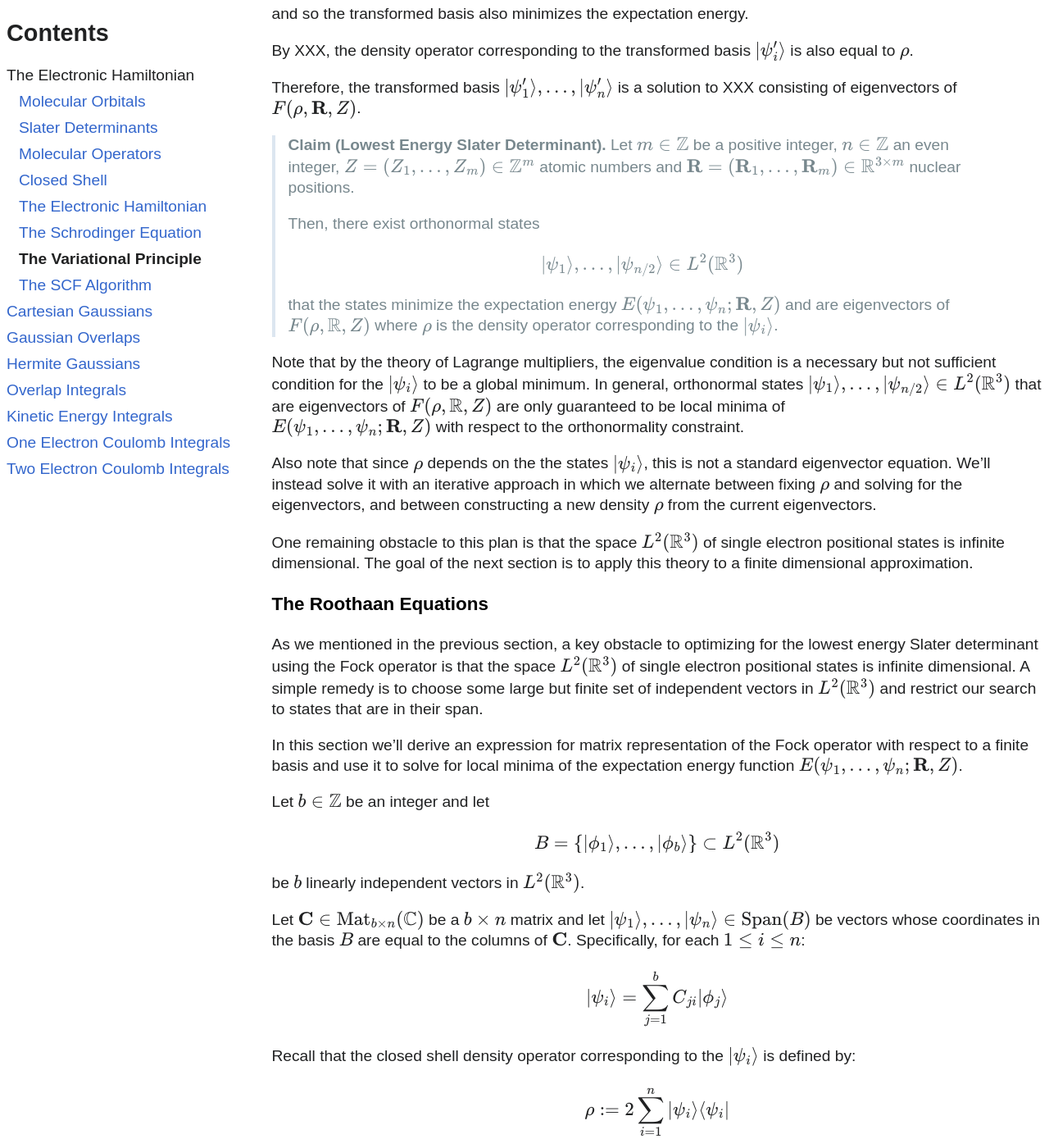
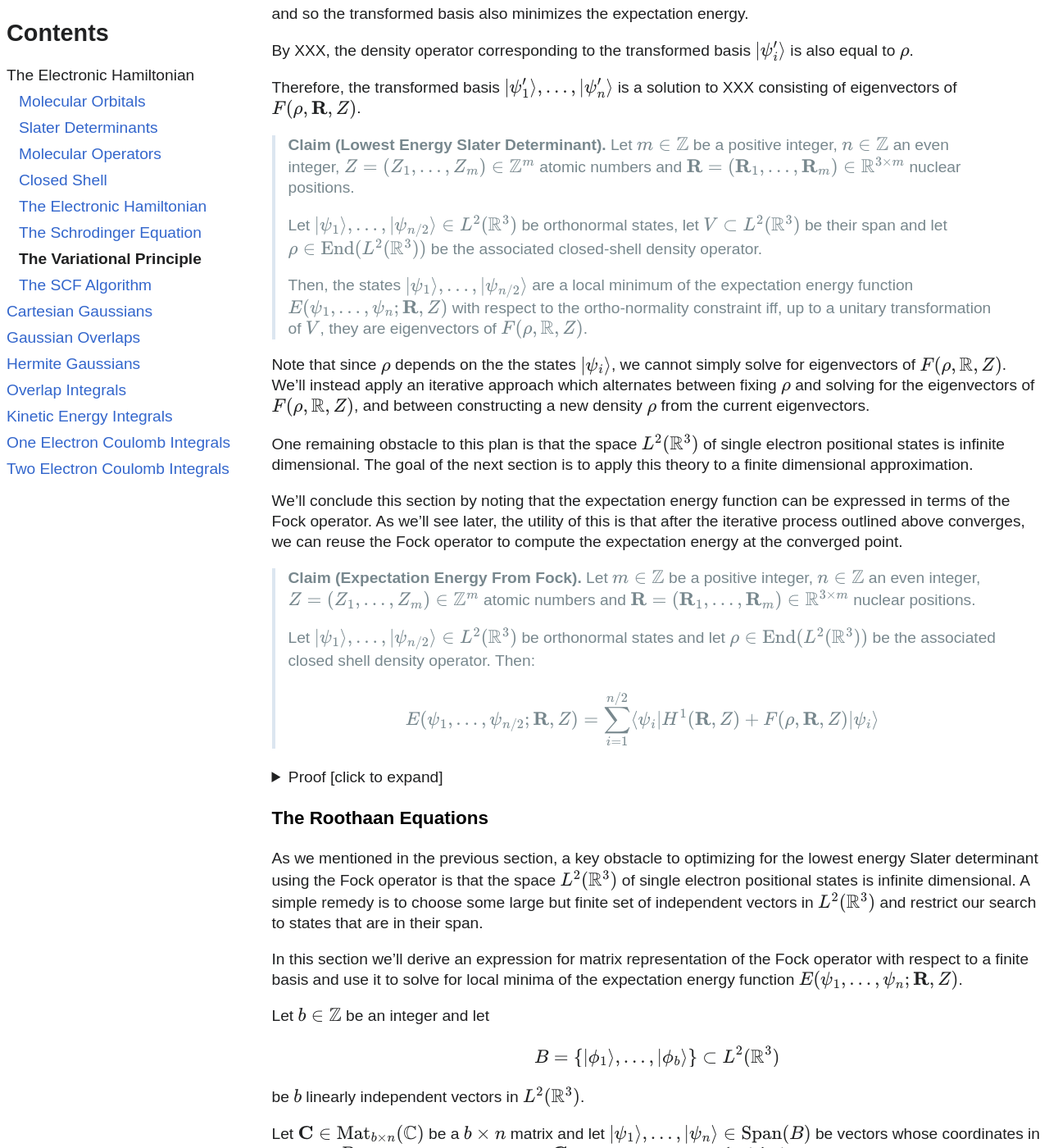
Before and after one commit to lowdanie/lowdanie.github.io, a Jekyll site: the page built from _posts/2025-07-26-electron-integrals.md, in a window 1280 px wide and 1400 px high, scrolled down 21531 px. Shown: the whole window at 82% size. Built offline with Jekyll 4.4.1, drawn with Linux system fonts in a browser that asks for light colours; comment, search, counter and statistics services are not loaded.

Commit message:
fock energy

```diff
--- a/_posts/2025-07-26-electron-integrals.md
+++ b/_posts/2025-07-26-electron-integrals.md
@@ -1847,31 +1847,90 @@ a solution to XXX consisting of eigenvectors of $F(\rho, \mathbf{R}, Z)$.
 > $\mathbf{R} = (\mathbf{R}_1,\dots,\mathbf{R}_m)\in\mathbb{R}^{3\times m}$
 > nuclear positions.
 >
-> Then, there exist orthonormal states
->
-> $$
-> |\psi_1\rangle,\dots,|\psi_{n/2}\rangle \in L^2(\mathbb{R}^3)
-> $$
->
-> that the states minimize the expectation energy $E(\psi_1,\dots,\psi_n; \mathbf{R}, Z)$
-> and are eigenvectors of $F(\rho, \mathbb{R}, Z)$
-> where $\rho$ is the density operator corresponding to the $\|\psi_i\rangle$.
-
-Note that by the theory of Lagrange multipliers, the eigenvalue condition is a necessary
-but not sufficient condition for the $\|\psi_i\rangle$ to be a global minimum.
-In general, orthonormal states
-$\|\psi_1\rangle,\dots,\|\psi_{n/2}\rangle \in L^2(\mathbb{R}^3)$ that are eigenvectors
-of $F(\rho, \mathbb{R}, Z)$ are only guaranteed to be local minima of
-$E(\psi_1,\dots,\psi_n; \mathbf{R}, Z)$ with respect to the orthonormality constraint.
-
-Also note that since $\rho$ depends on the the states $\|\psi_i\rangle$, this is not
-a standard eigenvector equation. We'll instead solve it with an iterative approach in
-which we alternate between fixing $\rho$ and solving for the eigenvectors, and between
-constructing a new density $\rho$ from the current eigenvectors.
+> Let $\|\psi_1\rangle,\dots,\|\psi_{n/2}\rangle \in L^2(\mathbb{R}^3)$ be
+> orthonormal states,
+> let $V\subset L^2(\mathbb{R}^3)$ be their span and
+> let $\rho\in\mathrm{End}(L^2(\mathbb{R}^3))$ be the
+> associated closed-shell density operator.
+>
+> Then, the states $\|\psi_1\rangle,\dots,\|\psi_{n/2}\rangle$ are a local minimum of the expectation
+> energy function $E(\psi_1,\dots,\psi_n; \mathbf{R}, Z)$ with respect to the
+> ortho-normality constraint iff, up to a unitary
+> transformation of $V$, they are eigenvectors of $F(\rho, \mathbb{R}, Z)$.
+
+Note that since $\rho$ depends on the the states $\|\psi_i\rangle$, we cannot simply
+solve for eigenvectors of $F(\rho, \mathbb{R}, Z)$.
+We'll instead apply an iterative approach which alternates between fixing $\rho$
+and solving for the eigenvectors of $F(\rho, \mathbb{R}, Z)$,
+and between constructing a new density $\rho$ from the current eigenvectors.
 
 One remaining obstacle to this plan is that the space $L^2(\mathbb{R}^3)$ of single electron
 positional states is infinite dimensional. The goal of the next section is to apply this theory
 to a finite dimensional approximation.
+
+We'll conclude this section by noting that the expectation energy function can
+be expressed in terms of the Fock operator. As we'll see later, the utility of this is that after
+the iterative process outlined above converges,
+we can reuse the Fock operator to compute the expectation energy at
+the converged point.
+
+> **Claim (Expectation Energy From Fock).**
+> Let $m\in\mathbb{Z}$ be a positive integer, $n\in\mathbb{Z}$ an even integer,
+> $Z=(Z_1,\dots,Z_m)\in\mathbb{Z}^m$ atomic numbers and
+> $\mathbf{R} = (\mathbf{R}_1,\dots,\mathbf{R}_m)\in\mathbb{R}^{3\times m}$
+> nuclear positions.
+>
+> Let $\|\psi_1\rangle,\dots,\|\psi_{n/2}\rangle \in L^2(\mathbb{R}^3)$ be
+> orthonormal states and let $\rho\in\mathrm{End}(L^2(\mathbb{R}^3))$ be the
+> associated closed shell density operator. Then:
+>
+> $$
+> E(\psi_1,\dots,\psi_{n/2}; \mathbf{R}, Z) =
+> \sum_{i=1}^{n/2}
+>  \langle \psi_i | H^1(\mathbf{R}, Z) + F(\rho, \mathbf{R}, Z) | \psi_i \rangle
+> $$
+
+<details>
+<summary>
+Proof [click to expand]
+</summary>
+<div class="details-content">
+
+Let $H^2\in\mathrm{End}(L^2(\mathbb{R}^3)^{\otimes 2})$ be the operator defined by:
+
+$$
+H^2 = V_\mathrm{ee}^2 - \frac{1}{2}V_\mathrm{ee}^2 P_{(1,2)}
+$$
+
+By the definitions of the Coulomb and exchange operator:
+
+$$
+\mathrm{Tr}_2((\mathrm{Id}\otimes\rho)H^2) = J(\rho) - \frac{1}{2}K(\rho)
+$$
+
+By XXX:
+
+$$
+E(\psi_1,\dots,\psi_{n/2}) =
+  2\sum_{i=1}^{n/2}\langle \psi_i | H^1(\mathbf{R}, Z) | \psi_i \rangle +
+  2\sum_{i,j=1}^{n/2}\langle \psi_i\psi_j | H^2 | \psi_i \psi_j \rangle
+$$
+
+Focussing on the second term, note that:
+
+$$
+\begin{align*}
+2\sum_{i,j=1}^{n/2}\langle \psi_i\psi_j | H^2 | \psi_i \psi_j \rangle
+&= 2\sum_{i=1}^{n/2}\langle \psi_i | \mathrm{Tr}_2((\mathrm{Id}\otimes\frac{1}{2}\rho)H^2) | \psi_i \rangle \\
+&= \sum_{i=1}^{n/2}\langle \psi_i | J(\rho) - \frac{1}{2}K(\rho) |\psi_i\rangle
+\end{align*}
+$$
+
+The claim now follows by the definition of the Fock operator.
+
+_q.e.d_
+</div>
+</details>
 
 ### The Roothaan Equations
 
```
